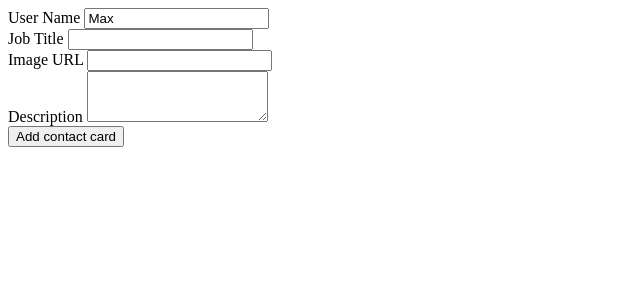
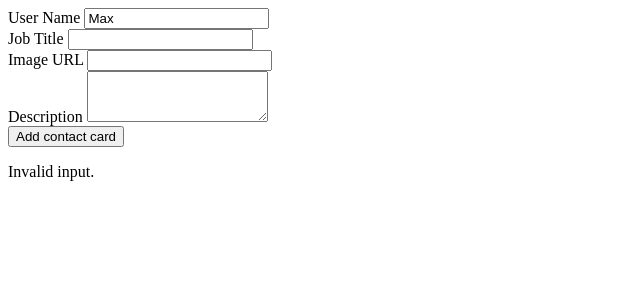
Before and after one commit to Glajik/Learning-Svelte.js, a Svelte app: page / in a window 1280 px wide. Shown: the top 300 px of the page, without its empty margins (0-640 px from the left). Built offline with nearby package versions, Linux system fonts and the light colour scheme; the HTML template or start-up script is replaced by a standard one.

Commit message:
Implements form validation.

```diff
--- a/src/App.svelte
+++ b/src/App.svelte
@@ -6,10 +6,18 @@
   let title = '';
   let description = '';
 
-  let done = false;
+  let formState = 'empty';
+
+  const isEmpty = value => value ? value.trim().length === 0 : true;
+
+  const isValid = (...args) => !args.map(isEmpty).includes(true);
+
+  $: formState = isValid(name, image, title, description) ? 'valid' : 'invalid';
 
   const addContact = () => {
-    done = true;
+    if (formState === 'valid') {
+      formState = 'done';
+    }
   }
 
 </script>
@@ -35,8 +43,11 @@
 
 <button on:click={addContact}>Add contact card</button>
 
-{#if done}
-<ContactCard userName={name} jobTitle={title} {description} userImage={image} />
+{#if formState === 'done'}
+  <ContactCard userName={name} jobTitle={title} {description} userImage={image} />
+{/if}
+{#if formState === 'invalid'}
+  <p>Invalid input.</p>
 {/if}
 
 <style>
```
